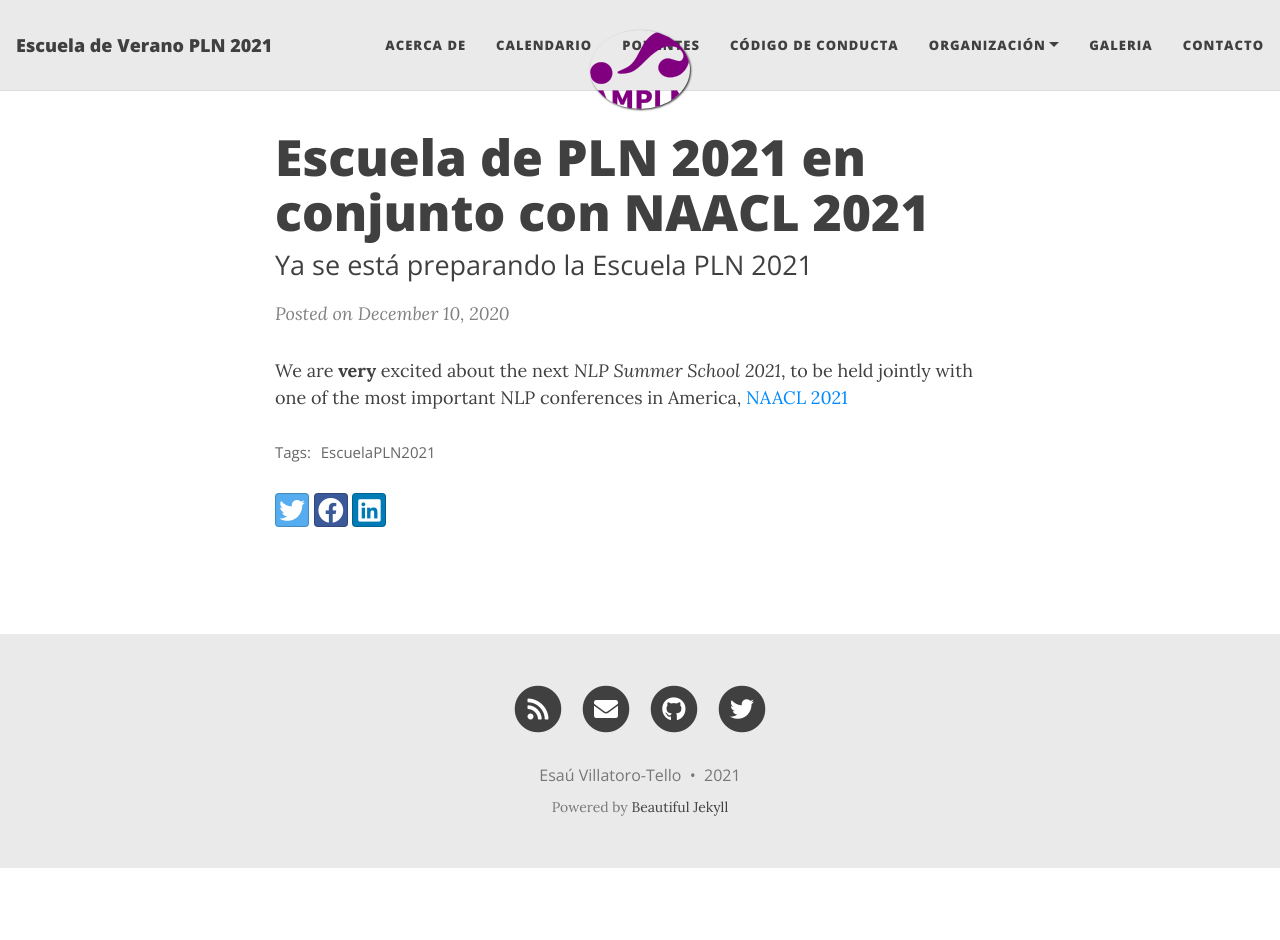
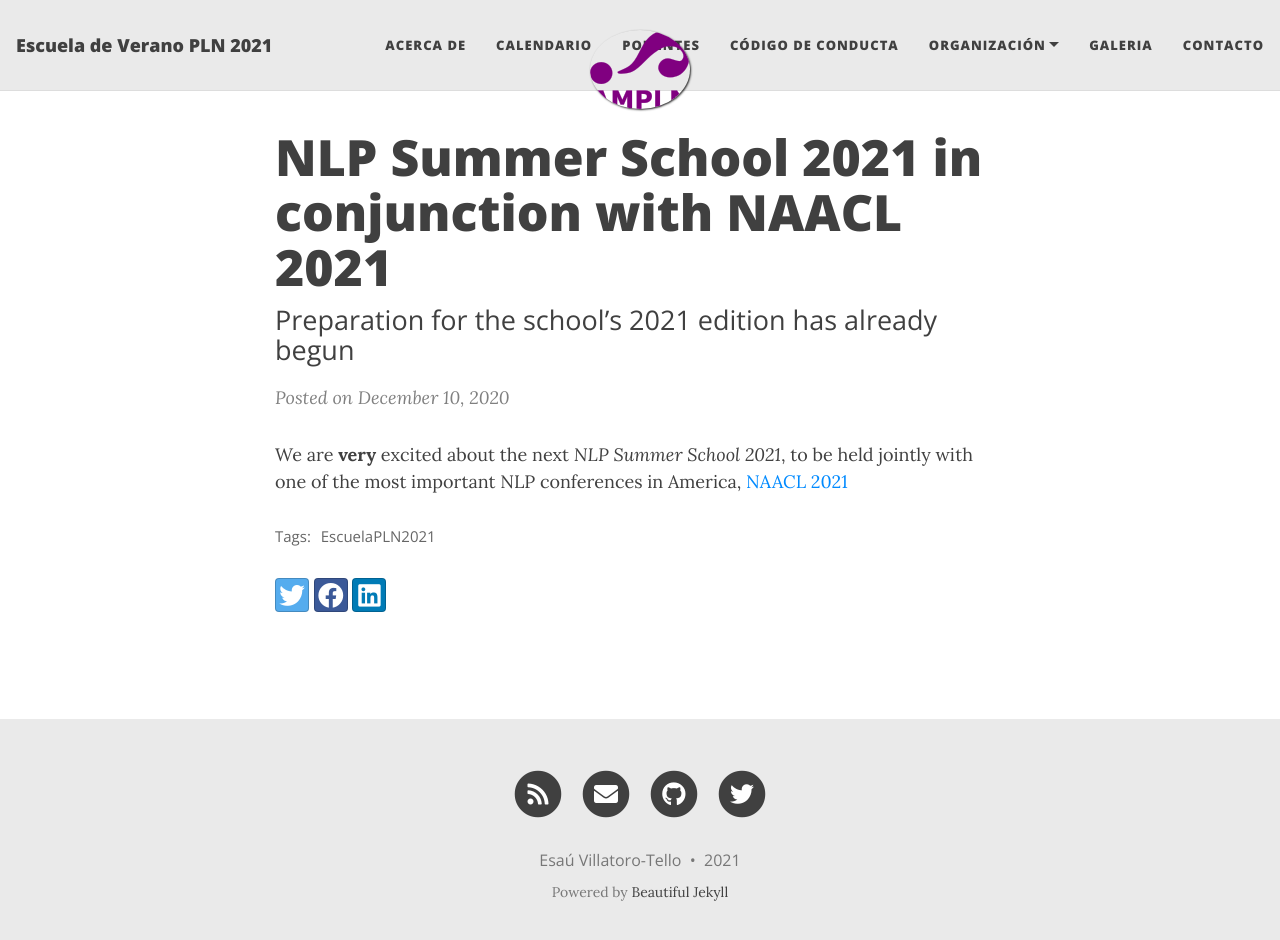
Before and after one commit to ampln/escuelaverano2021, a Jekyll site: the page built from _posts/2020-12-10-first.md, in a window 1280 px wide and 953 px high. Shown: the top 940 px of the window. Built offline with Jekyll 4.4.1, drawn with Linux system fonts in a browser that asks for light colours; nearby versions of some CDN libraries.

Commit message:
Update 2020-12-10-first.md

```diff
--- a/_posts/2020-12-10-first.md
+++ b/_posts/2020-12-10-first.md
@@ -1,8 +1,8 @@
 ---
-title: Escuela de PLN 2021 en conjunto con NAACL 2021
+title: NLP Summer School 2021 in conjunction with NAACL 2021
 layout: post
 tags: [EscuelaPLN2021]
-subtitle : "Ya se está preparando la Escuela PLN 2021"
+subtitle : "Preparation for the school’s 2021 edition has already begun"
 ---
 
 We are **very** excited about the next _NLP Summer School 2021_, to be held jointly with one of the most important NLP conferences in America, [NAACL 2021](https://2021.naacl.org/)
```
